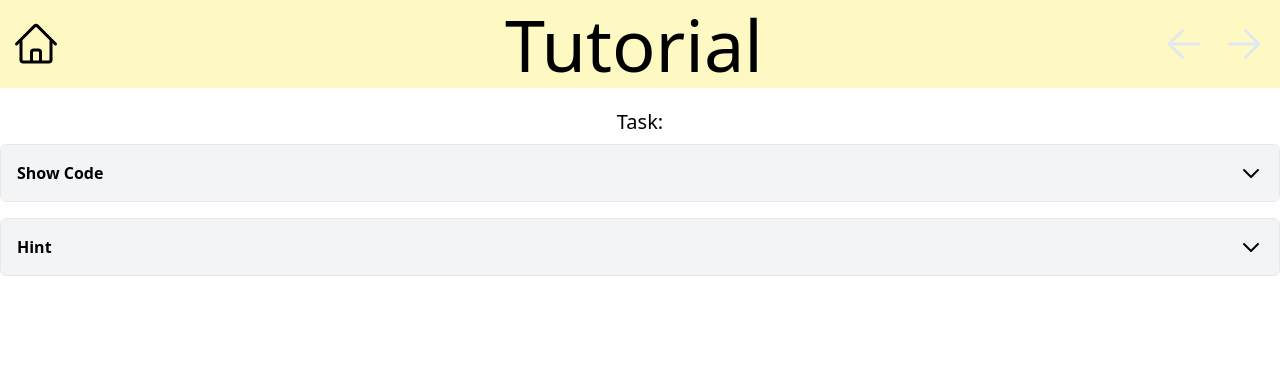
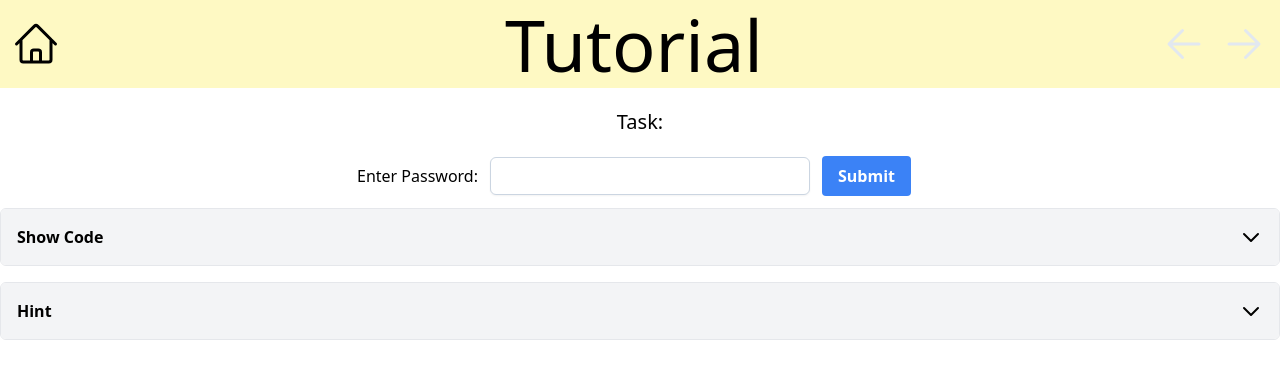
Before and after one commit to mwang8936/XSS-Game-Website, a React (Vite) app: page /tutorial in a window 1280 px wide. Shown: the top 378 px of the page. Built offline with nearby package versions, Linux system fonts and the light colour scheme.

Commit message:
Created input for tutorial page

```diff
--- a/package.json
+++ b/package.json
@@ -11,7 +11,6 @@
   },
   "dependencies": {
     "@types/react-router-dom": "^5.3.3",
-    "@types/sql.js": "^1.4.9",
     "react": "^18.2.0",
     "react-dom": "^18.2.0",
     "react-router-dom": "^6.19.0",
@@ -20,6 +19,7 @@
   "devDependencies": {
     "@types/react": "^18.2.37",
     "@types/react-dom": "^18.2.15",
+    "@types/sql.js": "^1.4.9",
     "@typescript-eslint/eslint-plugin": "^6.10.0",
     "@typescript-eslint/parser": "^6.10.0",
     "@vitejs/plugin-react": "^4.2.0",
--- a/src/App.tsx
+++ b/src/App.tsx
@@ -1,5 +1,4 @@
-import { useEffect, useState, createContext, useContext } from 'react';
-import * as SQL from 'sql.js';
+import { useState, createContext, useContext } from 'react';
 import Home from './pages/Home/Home';
 import { BrowserRouter, Routes, Route, Navigate } from 'react-router-dom';
 import Level1 from './pages/Level1/Level1';
@@ -84,12 +83,6 @@ export function useLevel3SolvedContext() {
 }
 
 export default function App() {
-	useEffect(() => {
-		/*	// Create an SQLite database in memory
-		const db: SQL.Database = new SQL.Database();
-		const query = 'CREATE TABLE IF NOT EXISTS users (id INT, name TEXT)';
-		db.run(query);*/
-	});
 	const [tutorial_solved, set_tutorial_solved] = useState(false);
 	const [level1_solved, set_level1_solved] = useState(false);
 	const [level2_solved, set_level2_solved] = useState(false);
--- a/src/pages/Home/Home.tsx
+++ b/src/pages/Home/Home.tsx
@@ -7,6 +7,7 @@ import {
 } from '../../App';
 import { useState } from 'react';
 import { useNavigate } from 'react-router-dom';
+import Input from '../components/Input';
 
 export const secret_keys = {
 	tutorial: 'firstkey',
@@ -38,33 +39,19 @@ export default function Home() {
 			<div className="flex flex-row items-center justify-center bg-blue-100">
 				<h1 className="text-7xl">H4CK M3</h1>
 			</div>
-			<div className="flex flex-row items-center justify-center">
-				<input
-					className="@apply block w-1/4 px-3 py-2 bg-white border border-slate-300 rounded-md text-sm shadow-sm placeholder-slate-400
-					focus:outline-none focus:border-sky-500 focus:ring-1 focus:ring-sky-500
-					disabled:bg-slate-50 disabled:text-slate-500 disabled:border-slate-200 disabled:shadow-none
-					invalid:border-pink-500 invalid:text-pink-600
-					focus:invalid:border-pink-500 focus:invalid:ring-pink-500"
-					maxLength={10}
-					value={key}
-					onChange={(event) => {
-						setKey(event.currentTarget.value);
-					}}
-					onKeyUp={(event) => {
-						if (event.key === 'Enter') {
-							onUnlock();
-							setKey('');
-						}
-					}}
-				/>
-				<button
-					className="flex flex-row justify-center items-center
-					bg-blue-500 hover:bg-blue-700 text-white disabled:bg-gray-500
-					font-bold py-2 px-4 m-3 rounded w-auto h-auto group"
-					onClick={onUnlock}>
-					Unlock Level
-				</button>
-			</div>
+			<Input
+				value={key}
+				setValue={setKey}
+				onEnter={() => {
+					onUnlock();
+					setKey('');
+				}}
+				buttonTitle="Unlock Level"
+				label="Enter Key:"
+				disabled={
+					tutorial_solved && level1_solved && level2_solved && level3_solved
+				}
+			/>
 			<div className="flex flex-col items-center justify-center">
 				<Level
 					name="Tutorial"
--- a/src/pages/Level1/Level1.tsx
+++ b/src/pages/Level1/Level1.tsx
@@ -29,7 +29,7 @@ export default function Level1() {
 
 			<CenteredMessage message="Task: " /* Write Task Here */ />
 
-			{/* ADD CODE HERE  t*/}
+			{/* ADD CODE HERE */}
 
 			{level1_solved && (
 				<>
--- a/src/pages/Tutorial/Tutorial.tsx
+++ b/src/pages/Tutorial/Tutorial.tsx
@@ -1,16 +1,23 @@
 import { useNavigate } from 'react-router-dom';
+import { useState } from 'react';
 import Navbar from '../components/Navbar';
 import { useLevel1SolvedContext, useTutorialSolvedContext } from '../../App';
 import CenteredMessage from '../components/Message';
 import Accordion from '../components/Accoridon';
 import { secret_keys } from '../Home/Home';
 import code_snippet from '../../images/code/test.png'; //update this
+import Input from '../components/Input';
 
 export default function Tutorial() {
 	const navigate = useNavigate();
 
 	const { tutorial_solved, set_tutorial_solved } = useTutorialSolvedContext();
 	const { level1_solved } = useLevel1SolvedContext();
+
+	const actual_password = 'THIS IS MY PASSWORD!!!'; //Set password here
+	const [password, setPassword] = useState(
+		tutorial_solved ? actual_password : ''
+	);
 
 	return (
 		<div className="items-center justify-center">
@@ -28,6 +35,20 @@ export default function Tutorial() {
 			<CenteredMessage message="Task: " /* Write Task Here */ />
 
 			{/* ADD CODE HERE */}
+			<Input
+				value={password}
+				setValue={setPassword}
+				onEnter={() => {
+					if (password === actual_password) {
+						set_tutorial_solved(true);
+					} else {
+						setPassword('');
+					}
+				}}
+				buttonTitle="Submit"
+				label="Enter Password:"
+				disabled={tutorial_solved}
+			/>
 
 			{tutorial_solved && (
 				<>
--- /dev/null
+++ b/src/pages/components/Input.tsx
@@ -0,0 +1,45 @@
+interface InputProp {
+	value: string;
+	setValue(value: string): void;
+	onEnter(): void;
+	buttonTitle: string;
+	label: string;
+	disabled: boolean;
+}
+
+export default function Input(prop: InputProp) {
+	return (
+		<div className="flex flex-row items-center justify-center">
+			<label className="me-3" htmlFor={prop.label}>
+				{prop.label}
+			</label>
+			<input
+				className="block w-1/4 px-3 py-2 bg-white border border-slate-300 rounded-md text-sm shadow-sm placeholder-slate-400
+                focus:outline-none focus:border-sky-500 focus:ring-1 focus:ring-sky-500
+                disabled:bg-slate-50 disabled:text-slate-500 disabled:border-slate-200 disabled:shadow-none
+                invalid:border-pink-500 invalid:text-pink-600
+                focus:invalid:border-pink-500 focus:invalid:ring-pink-500"
+				value={prop.value}
+				name={prop.label}
+				disabled={prop.disabled}
+				autoComplete="off"
+				onChange={(event) => {
+					prop.setValue(event.currentTarget.value);
+				}}
+				onKeyUp={(event) => {
+					if (event.key === 'Enter') {
+						prop.onEnter();
+					}
+				}}
+			/>
+			<button
+				className="flex flex-row justify-center items-center
+                bg-blue-500 hover:bg-blue-700 text-white disabled:bg-gray-500
+                font-bold py-2 px-4 m-3 rounded w-auto h-auto group"
+				disabled={prop.disabled}
+				onClick={prop.onEnter}>
+				{prop.buttonTitle}
+			</button>
+		</div>
+	);
+}
```
Also changed, not shown: 1 other file (tests, documents, lock files or other folders).
